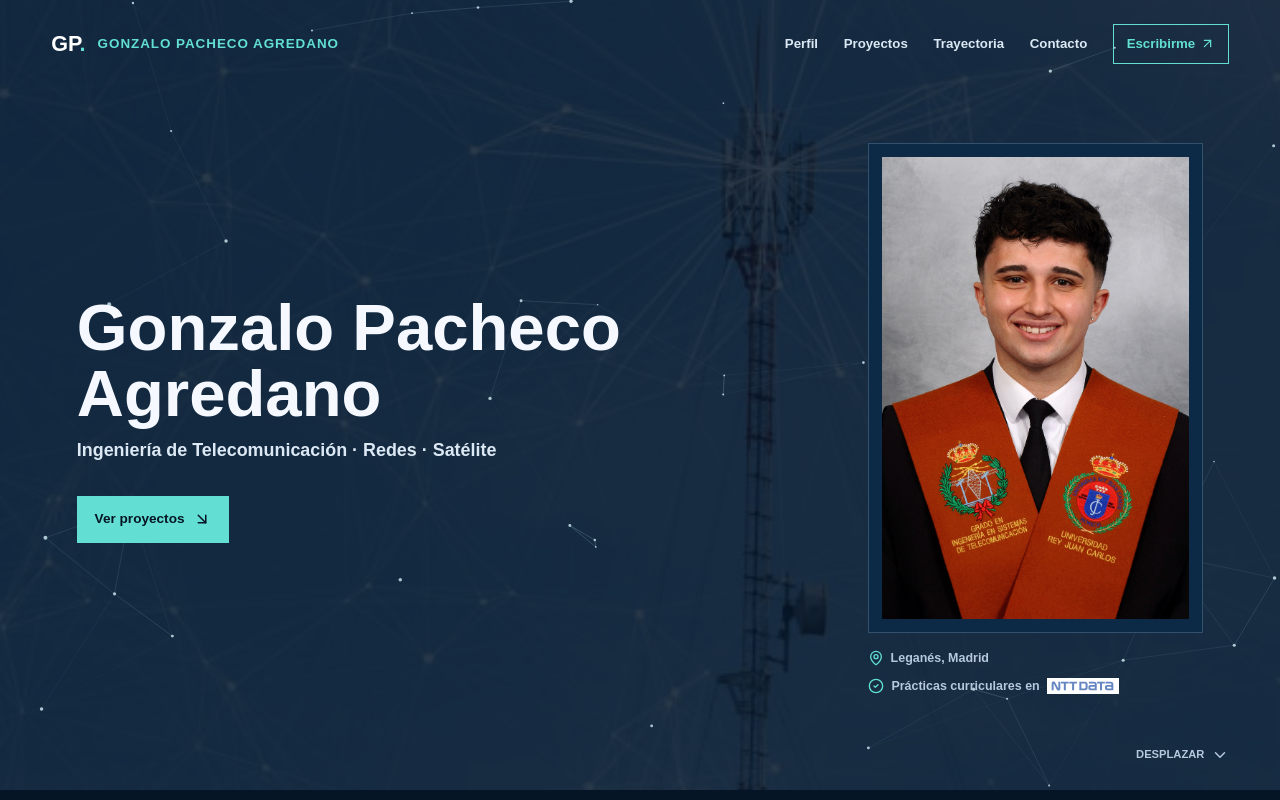
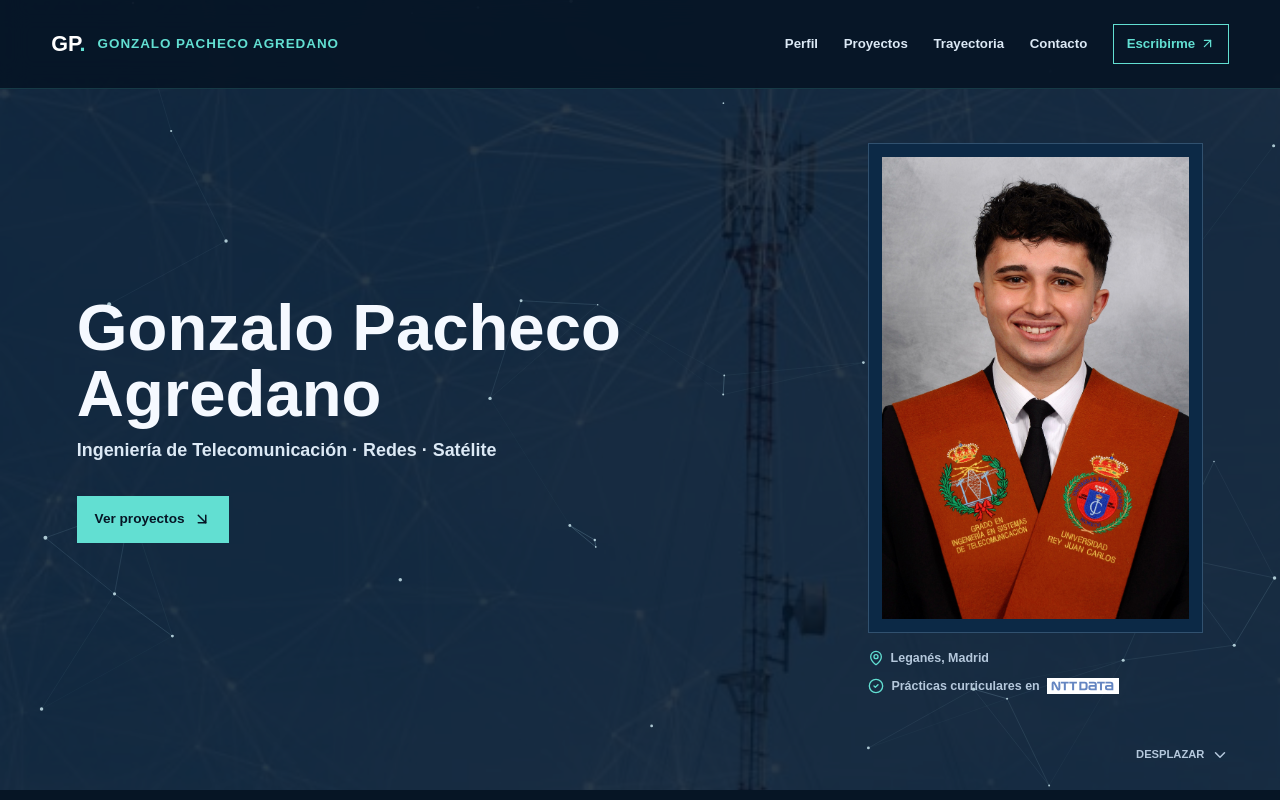
Before and after one commit to gonzaloop1494/gonzalo-portfolio, a Next.js app: page / in a window 1280 px wide. Shown: the top 800 px of the page. Built offline with nearby package versions, Linux system fonts and the light colour scheme; no server answers.

Commit message:
Keep navigation visible on scroll

```diff
--- a/app/globals.css
+++ b/app/globals.css
@@ -15,7 +15,7 @@
 }
 
 * { box-sizing: border-box; }
-html { scroll-behavior: smooth; }
+html { scroll-behavior: smooth; scroll-padding-top: 5.75rem; }
 body {
   margin: 0;
   background: var(--navy-950);
@@ -72,17 +72,22 @@ button { color: inherit; }
 }
 
 .site-header {
-  position: absolute;
+  position: fixed;
   z-index: 30;
   top: 0;
   left: 0;
+  right: 0;
   display: flex;
   align-items: center;
   justify-content: space-between;
   width: 100%;
-  max-width: 1600px;
+  max-width: none;
   padding: 1.5rem clamp(1.3rem, 4vw, 5rem);
   margin: 0 auto;
+  border-bottom: 1px solid rgba(98, 223, 210, .18);
+  background: rgba(6, 21, 37, .9);
+  -webkit-backdrop-filter: blur(14px);
+  backdrop-filter: blur(14px);
 }
 .brand-lockup { display: inline-flex; align-items: center; gap: .75rem; min-width: 0; }
 .wordmark {
```
